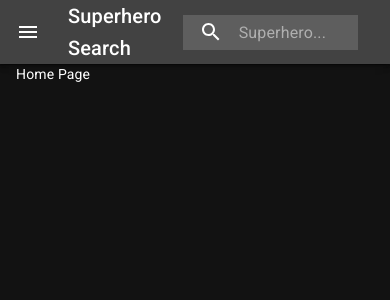
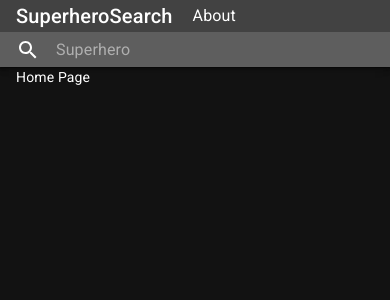
Before and after one commit to AbrahamLara/superhero-search, a Next.js app: page / in a window 390 px wide. Shown: the top 300 px of the page. Built offline with nearby package versions, Linux system fonts and the light colour scheme.

Commit message:
chore: Made navbar responsive

```diff
--- a/components/Layout.tsx
+++ b/components/Layout.tsx
@@ -7,44 +7,81 @@ import {
   Theme,
   makeStyles,
   createStyles,
-  IconButton
+  useMediaQuery,
+  Link
 } from "@material-ui/core";
 import SearchBar from "./Searchbar";
 import MenuIcon from "@material-ui/icons/Menu";
+import React, { useState } from "react";
+import NextLink from "next/link";
 
 const useStyles = makeStyles((theme: Theme) =>
   createStyles({
-    menuButton: {
-      display: "block",
-      [theme.breakpoints.up("sm")]: {
-        display: "none"
-      },
-      marginRight: theme.spacing(2)
+    toolbarRoot: {
+      [theme.breakpoints.down("xs")]: {
+        display: "block"
+      }
     },
-    title: {
-      display: "block"
+    linkRoot: {
+      cursor: "pointer",
+      "&:hover": {
+        textDecoration: "none"
+      }
+    },
+    linkDecRoot: {
+      cursor: "pointer",
+      marginLeft: 20
+    },
+    searchContainer: {
+      marginLeft: "auto",
+      [theme.breakpoints.down("xs")]: {
+        display: "block",
+        marginLeft: -16,
+        marginRight: -16
+      }
+    },
+    links: {
+      width: "100%",
+      display: "flex",
+      alignItems: "center",
+      [theme.breakpoints.down("xs")]: {
+        justifyContent: "space-bewteen"
+      }
     }
   })
 );
 
 export default function Layout(props: any) {
   const classes = useStyles();
+  const matches = useMediaQuery("(min-width:768px)");
+  const [open, setOpen] = useState(false);
+
+  const toggleMenu = () => {
+    setOpen(!open);
+  };
+
   return (
     <div>
       <AppBar position="static">
         <Paper square>
-          <Toolbar>
-            <IconButton
-              edge="start"
-              className={classes.menuButton}
-              aria-label="open drawer"
-            >
-              <MenuIcon />
-            </IconButton>
-            <Typography className={classes.title} variant="h6">
-              Superhero Search
-            </Typography>
-            <SearchBar />
+          <Toolbar classes={{ root: classes.toolbarRoot }}>
+            <div className={classes.links}>
+              <NextLink href="/">
+                <Link classes={{ root: classes.linkRoot }} color="inherit">
+                  <Typography variant="h6" component="div">
+                    SuperheroSearch
+                  </Typography>
+                </Link>
+              </NextLink>
+              <NextLink href="#">
+                <Link classes={{ root: classes.linkDecRoot }} color="inherit">
+                  <Typography>About</Typography>
+                </Link>
+              </NextLink>
+            </div>
+            <div className={classes.searchContainer}>
+              <SearchBar />
+            </div>
           </Toolbar>
         </Paper>
       </AppBar>
--- a/components/SearchBar.tsx
+++ b/components/SearchBar.tsx
@@ -12,16 +12,15 @@ const useStyles = makeStyles((theme: Theme) =>
     search: {
       display: "flex",
       position: "relative",
+      overflow: "hidden",
+      borderRadius: theme.shape.borderRadius,
       backgroundColor: fade(theme.palette.common.white, 0.15),
       "&:hover": {
         backgroundColor: fade(theme.palette.common.white, 0.25)
       },
-      marginRight: theme.spacing(2),
-      [theme.breakpoints.up("sm")]: {
-        marginLeft: theme.spacing(3),
-        width: "auto"
-      },
-      maxWidth: "500px"
+      [theme.breakpoints.down("xs")]: {
+        borderRadius: 0
+      }
     },
     inputRoot: {
       color: "inherit"
@@ -45,7 +44,7 @@ const useStyles = makeStyles((theme: Theme) =>
   })
 );
 
-const SearchBar = () => {
+const SearchBar = (props: any) => {
   const classes = useStyles();
 
   return (
@@ -54,8 +53,11 @@ const SearchBar = () => {
         <SearchIcon />
       </div>
       <InputBase
-        classes={{ root: classes.inputRoot, input: classes.inputInput }}
-        placeholder="Superhero..."
+        classes={{
+          root: classes.inputRoot,
+          input: classes.inputInput
+        }}
+        placeholder="Superhero"
         inputProps={{ "aria-label": "search" }}
       />
     </div>
```
